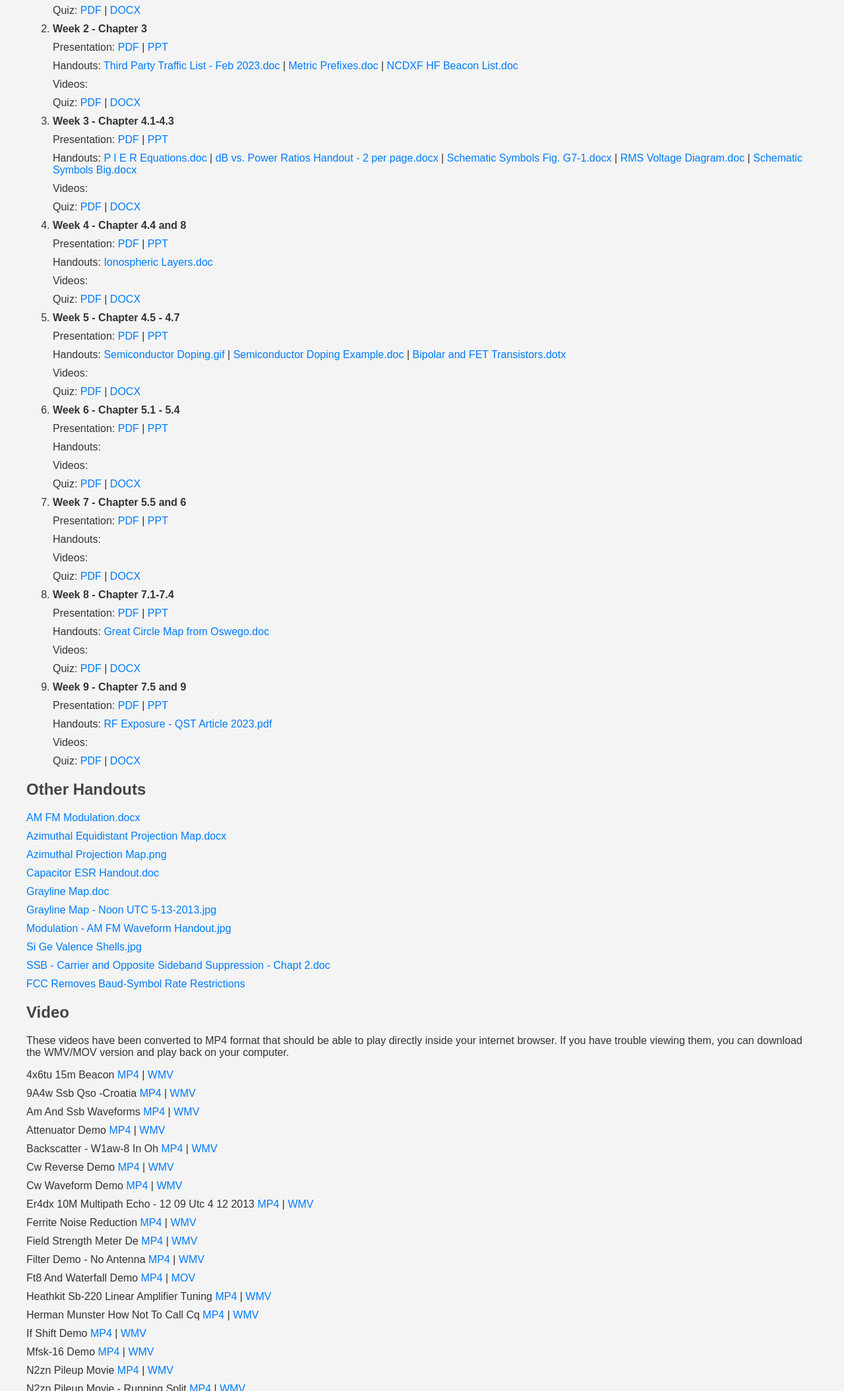
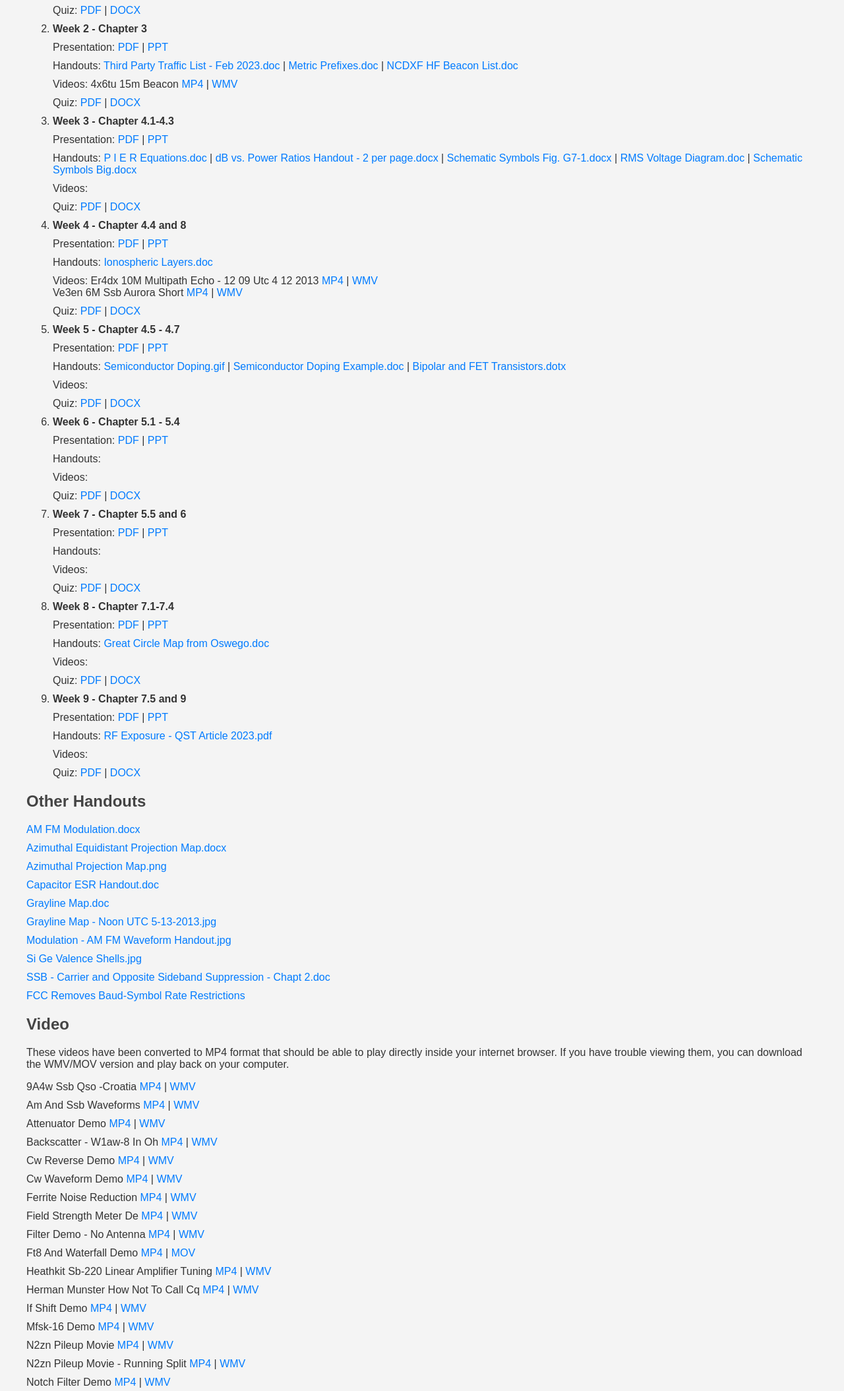
Before and after one commit to benjaminarthurt/AI2N, a plain HTML site: page general.html in a window 1280 px wide. Shown: the part 691-2800 px from the top of the page at 66% size. Drawn offline with Linux system fonts and the light colour scheme.

Commit message:
taking a break for the night

```diff
--- a/general.html
+++ b/general.html
@@ -53,7 +53,7 @@
                     <ul>
                         <li>Presentation: <a href="content/2023-2027%20-%20Week%202%20-%20Chapter%203.pdf">PDF</a> | <a href="content/2023-2027%20-%20Week%202%20-%20Chapter%203%20PPT.pptx">PPT</a></li>
                         <li>Handouts: <a href="handouts/Third Party Traffic List - Feb 2023.doc">Third Party Traffic List - Feb 2023.doc</a> | <a href="handouts/Metric Prefixes.doc">Metric Prefixes.doc</a> | <a href="handouts/NCDXF HF Beacon List.doc">NCDXF HF Beacon List.doc</a></li>
-                        <li>Videos: </li>
+                        <li>Videos: 4x6tu 15m Beacon <a href="video/4X6tu%2015M%20Beacon.mp4">MP4</a> | <a href="video/4X6TU_15m_Beacon.wmv">WMV</a></li>
                         <li>Quiz: <a href="quiz/Week%202%20-%20Chapter%203%20Quizzes.pdf">PDF</a> | <a href="quiz/Week%202%20-%20Chapter%203%20Quizzes.docx">DOCX</a></li>
                     </ul>
                 </li>
@@ -69,7 +69,7 @@
                     <ul>
                         <li>Presentation: <a href="content/2023-2027%20-%20Week%204%20-%20Chapter%204.4%20and%208.pdf">PDF</a> | <a href="content/2023-2027%20-%20Week%204%20-%20Chapter%204.4%20and%208%20PPT.pptx">PPT</a></li>
                         <li>Handouts: <a href="handouts/Ionospheric Layers.doc">Ionospheric Layers.doc</a></li>
-                        <li>Videos: </li>
+                        <li>Videos: Er4dx 10M Multipath Echo - 12 09 Utc 4 12 2013 <a href="video/Er4dx 10M Multipath Echo - 12 09 Utc 4 12 2013.mp4">MP4</a> | <a href="video/er4dx 10m multipath echo - 12_09 utc 4_12_2013.wmv">WMV</a><br>Ve3en 6M Ssb Aurora Short <a href="video/Ve3en 6M Ssb Aurora Short.mp4">MP4</a> | <a href="video/VE3EN_6m_SSB_AURORA_Short.wmv">WMV</a></li>
                         <li>Quiz: <a href="quiz/Week%204%20-%20Chapter%204.4%20and%208%20Quizzes.pdf">PDF</a> | <a href="quiz/Week%204%20-%20Chapter%204.4%20and%208%20Quizzes.docx">DOCX</a></li>
                     </ul>
                 </li>
@@ -131,7 +131,7 @@
         <h2>Video</h2>
         <span>These videos have been converted to MP4 format that should be able to play directly inside your internet browser. If you have trouble viewing them, you can download the WMV/MOV version and play back on your computer.</span>
         <ul>
-            <li>4x6tu 15m Beacon <a href="video/4X6tu%2015M%20Beacon.mp4">MP4</a> | <a href="video/4X6TU_15m_Beacon.wmv">WMV</a></li>
+            <li></li>
             <li>9A4w Ssb Qso -Croatia <a href="video/9A4w Ssb Qso -Croatia.mp4">MP4</a> | <a href="video/9A4W_SSB_QSO_-Croatia.wmv">WMV</a></li>
             <li>Am And Ssb Waveforms <a href="video/Am And Ssb Waveforms.mp4">MP4</a> | <a href="video/AM_and_SSB_Waveforms.wmv">WMV</a></li>
             <li>Attenuator Demo <a href="video/Attenuator Demo.mp4">MP4</a> | <a href="video/Attenuator_Demo.wmv">WMV</a></li>
@@ -139,7 +139,7 @@
             <li></li>
             <li>Cw Reverse Demo <a href="video/Cw Reverse Demo.mp4">MP4</a> | <a href="video/CW_Reverse_Demo.wmv">WMV</a></li>
             <li>Cw Waveform Demo <a href="video/Cw Waveform Demo.mp4">MP4</a> | <a href="video/CW_Waveform_Demo.wmv">WMV</a></li>
-            <li>Er4dx 10M Multipath Echo - 12 09 Utc 4 12 2013 <a href="video/Er4dx 10M Multipath Echo - 12 09 Utc 4 12 2013.mp4">MP4</a> | <a href="video/er4dx 10m multipath echo - 12_09 utc 4_12_2013.wmv">WMV</a></li>
+            <li></li>
             <li>Ferrite Noise Reduction <a href="video/Ferrite Noise Reduction.mp4">MP4</a> | <a href=" video/Ferrite_Noise_Reduction.wmv">WMV</a></li>
             <li>Field Strength Meter De <a href="video/Field Strength Meter Demo.mp4">MP4</a> | <a href="video/Field_Strength_Meter_Demo.wmv">WMV</a></li>
             <li>Filter Demo - No Antenna <a href="video/Filter Demo - No Antenna.mp4">MP4</a> | <a href="video/Filter_Demo_-_No_Antenna.wmv">WMV</a></li>
@@ -160,7 +160,7 @@
             <li>Rtty Demo <a href="video/Rtty Demo.mp4">MP4</a> | <a href="video/RTTY Demo.wmv">WMV</a></li>
             <li>Split Mode Demo <a href="video/Split Mode Demo.mp4">MP4</a> | <a href="video/Split_Mode_Demo.wmv">WMV</a></li>
             <li>Sstv From Iss <a href="video/Sstv From Iss.mp4">MP4</a> | <a href="video/SSTV from ISS.wmv">WMV</a></li>
-            <li>Ve3en 6M Ssb Aurora Short <a href="video/Ve3en 6M Ssb Aurora Short.mp4">MP4</a> | <a href="video/VE3EN_6m_SSB_AURORA_Short.wmv">WMV</a></li>
+            <li></li>
             <li>Visualizing Beat Frequencies <a href="video/Visualizing Beat Frequencies.mp4">MP4</a> | <a href="video/Visualizing Beat Frequencies.wmv">WMV</a></li>
             <li></li>
         </ul>
```
